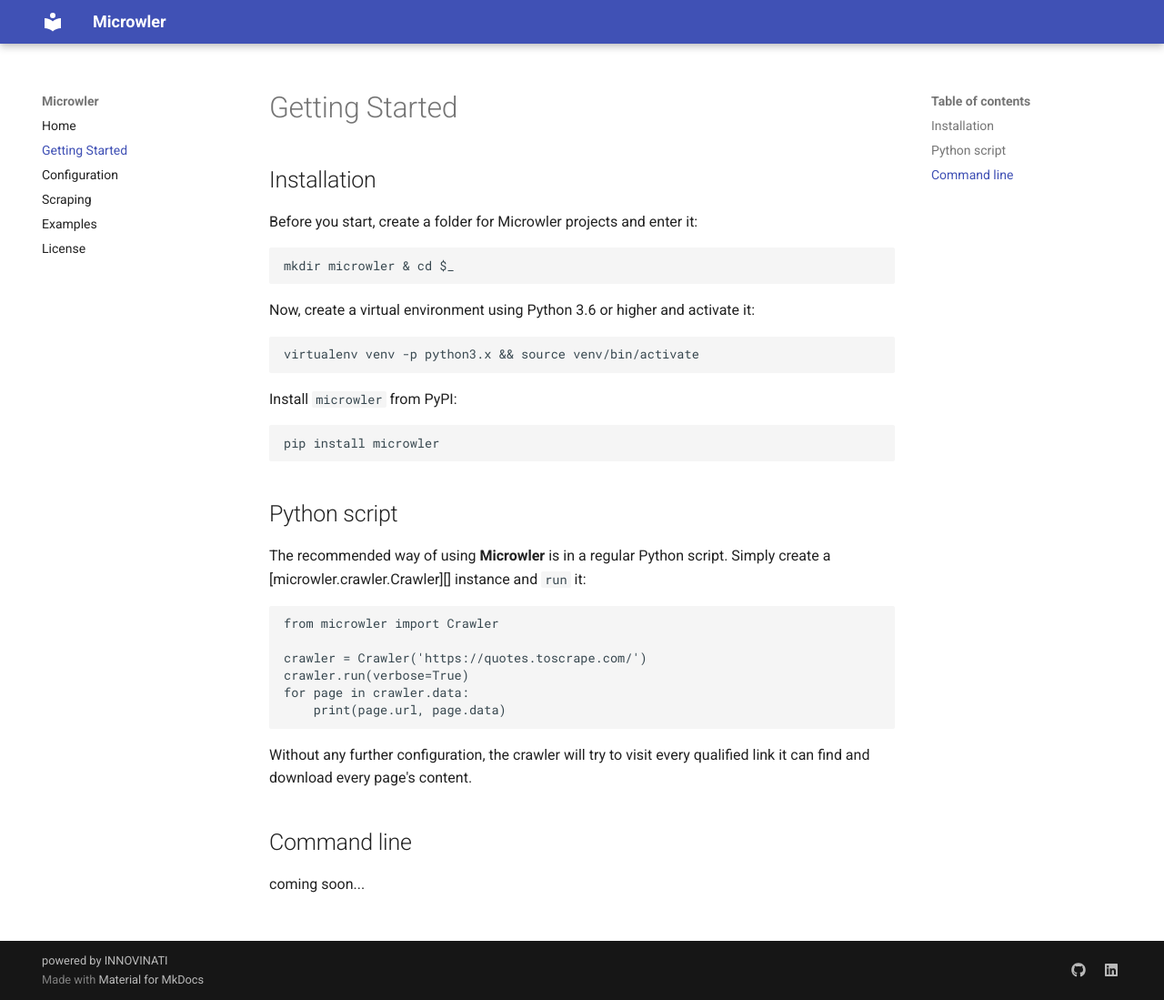
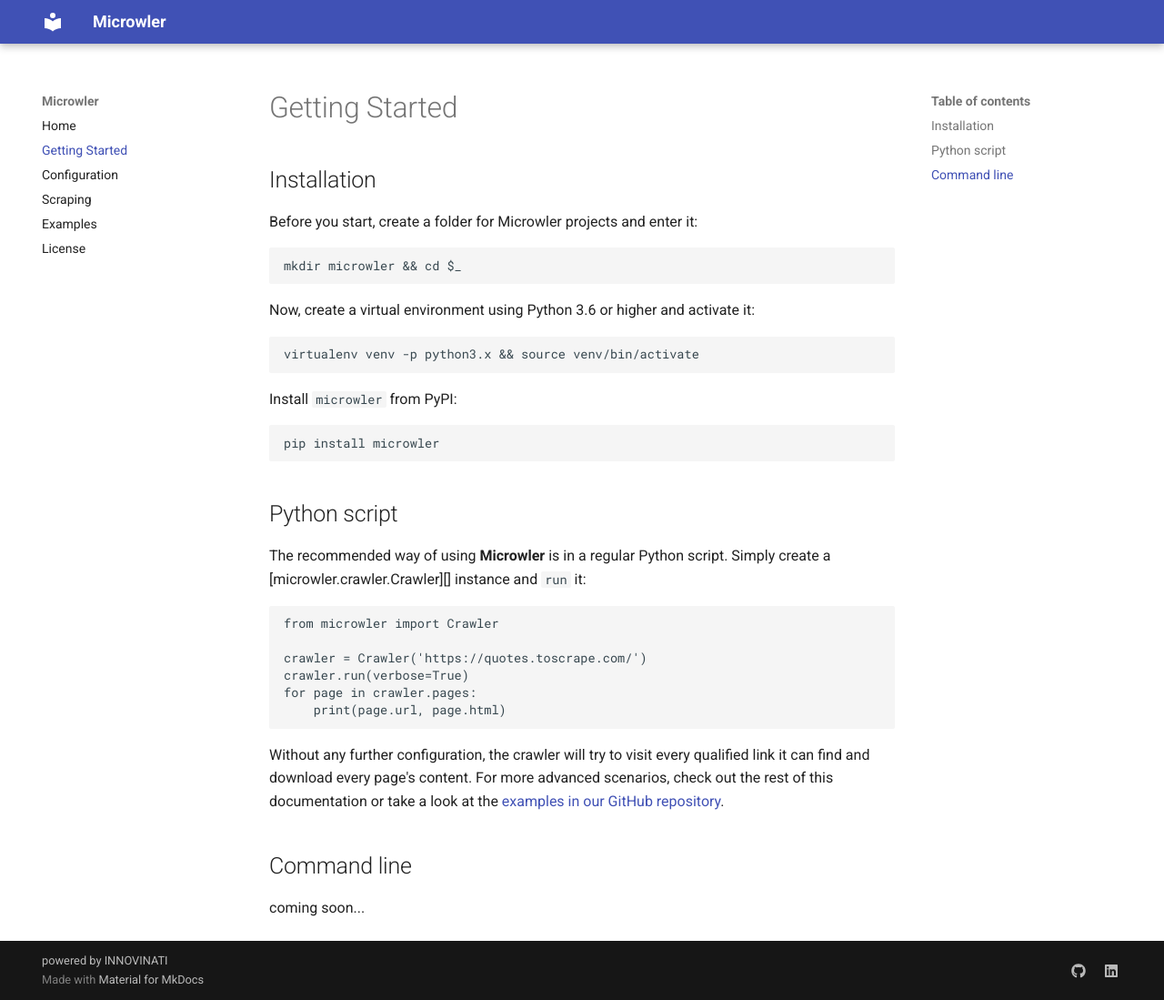
Before and after one commit to INNOVINATI/microwler, an MkDocs documentation site: the page built from docs/getting-started.md, in a window 1280 px wide and 1099 px high. Shown: the whole window at 91% size. Built offline with MkDocs 1.6.1 and Material for MkDocs 9.7.7, drawn with Linux system fonts in a browser that asks for light colours.

Commit message:
Updated docs

````diff
--- a/docs/getting-started.md
+++ b/docs/getting-started.md
@@ -3,7 +3,7 @@
 ## Installation
 Before you start, create a folder for Microwler projects and enter it:
 ```bash
-mkdir microwler & cd $_
+mkdir microwler && cd $_
 ```
 
 Now, create a virtual environment using Python 3.6 or higher and activate it:
@@ -25,11 +25,12 @@
 
 crawler = Crawler('https://quotes.toscrape.com/')
 crawler.run(verbose=True)
-for page in crawler.data:
-    print(page.url, page.data)
+for page in crawler.pages:
+    print(page.url, page.html)
 ```
 Without any further configuration, the crawler will try to visit every qualified link it can find and download
-every page's content.
+every page's content. For more advanced scenarios, check out the rest of this documentation or take a look at the
+[examples in our GitHub repository]('https://github.com/INNOVINATI/microwler/tree/master/examples').
 
 ## Command line
 coming soon...
````
Also changed, not shown: docs/scraping.md (+4 -5 lines).
